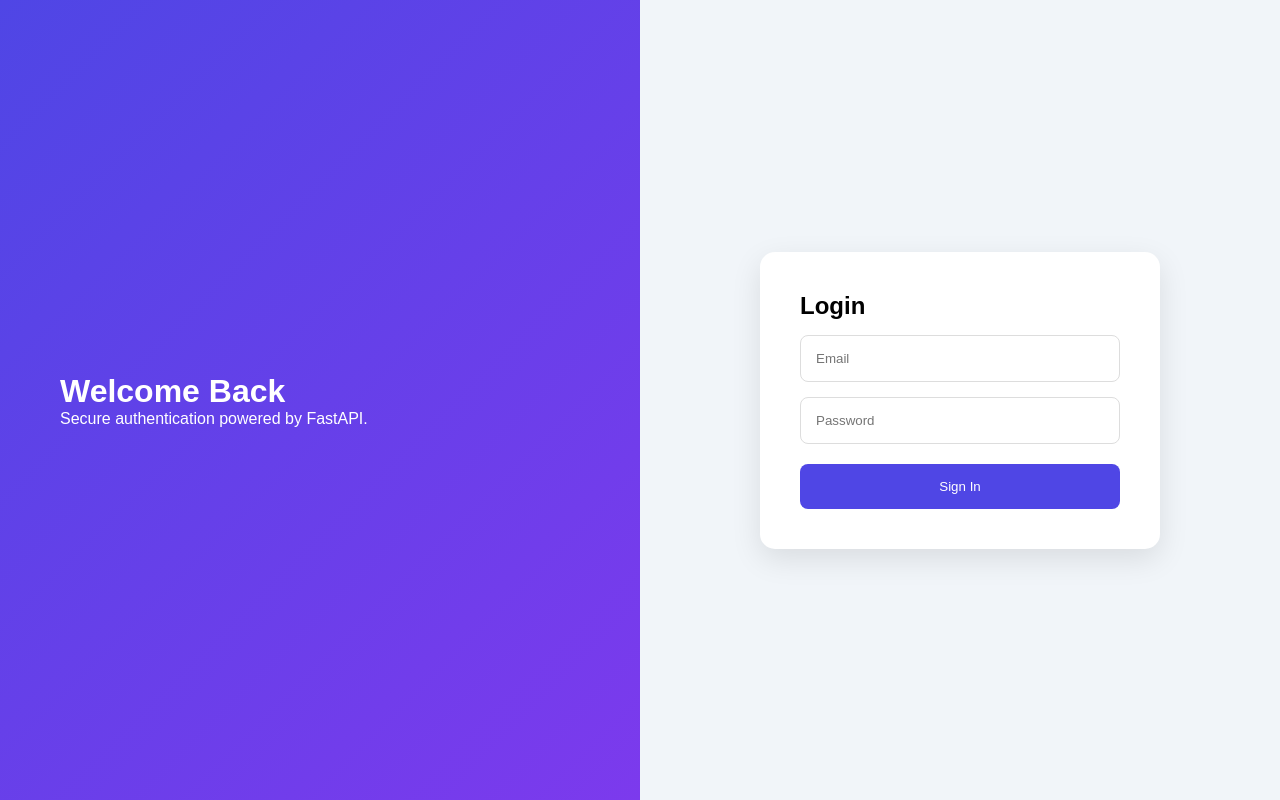
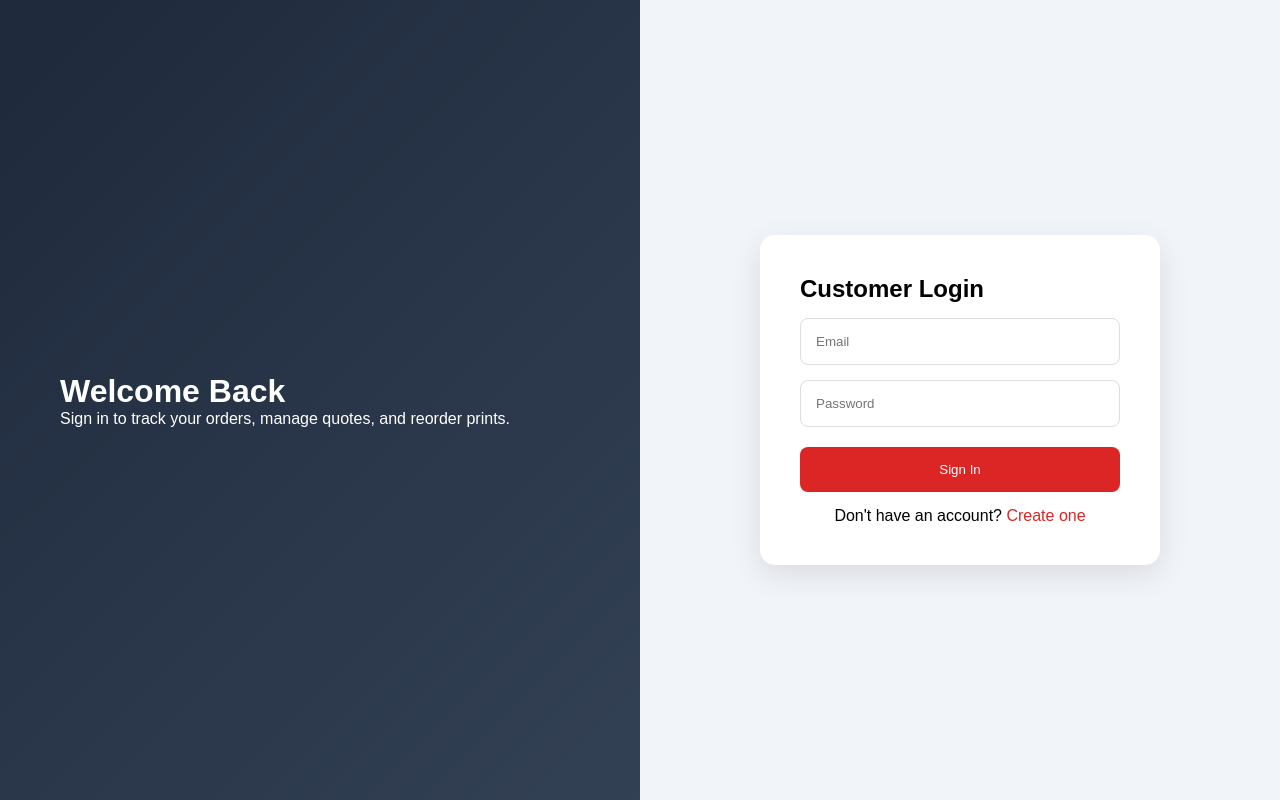
Before and after one commit to SaadRiaz99/Fast-Application-programing-Interface, a FastAPI app: page /login in a window 1280 px wide. Run offline with FastAPI, Linux system fonts and the light colour scheme.

Commit message:
Update login page for PrintPress

```diff
--- a/static/login.css
+++ b/static/login.css
@@ -16,14 +16,8 @@ body{
 }
 
 .left{
-    background:linear-gradient(
-        135deg,
-        #4f46e5,
-        #7c3aed
-    );
-
+    background:linear-gradient(135deg,#1e293b,#334155);
     color:white;
-
     display:flex;
     flex-direction:column;
     justify-content:center;
@@ -58,6 +52,17 @@ button{
     padding:15px;
     border:none;
     border-radius:8px;
-    background:#4f46e5;
+    background:#dc2626;
     color:white;
+    cursor:pointer;
 }
+
+.signup-link{
+    text-align:center;
+    margin-top:15px;
+}
+
+.signup-link a{
+    color:#dc2626;
+    text-decoration:none;
+}
--- a/template/login.html
+++ b/template/login.html
@@ -3,7 +3,7 @@
 <head>
 <meta charset="UTF-8">
 <meta name="viewport" content="width=device-width, initial-scale=1.0">
-<title>Login</title>
+<title>Login - PrintPress</title>
 <link rel="stylesheet" href="/static/login.css">
 </head>
 <body>
@@ -12,22 +12,22 @@
 
     <div class="left">
         <h1>Welcome Back</h1>
-        <p>Secure authentication powered by FastAPI.</p>
+        <p>Sign in to track your orders, manage quotes, and reorder prints.</p>
     </div>
 
     <div class="right">
 
         <form>
 
-            <h2>Login</h2>
+            <h2>Customer Login</h2>
 
             <input type="email" placeholder="Email">
 
             <input type="password" placeholder="Password">
 
-            <button type="submit">
-                Sign In
-            </button>
+            <button type="submit">Sign In</button>
+
+            <p class="signup-link">Don't have an account? <a href="/signup">Create one</a></p>
 
         </form>
 
```
